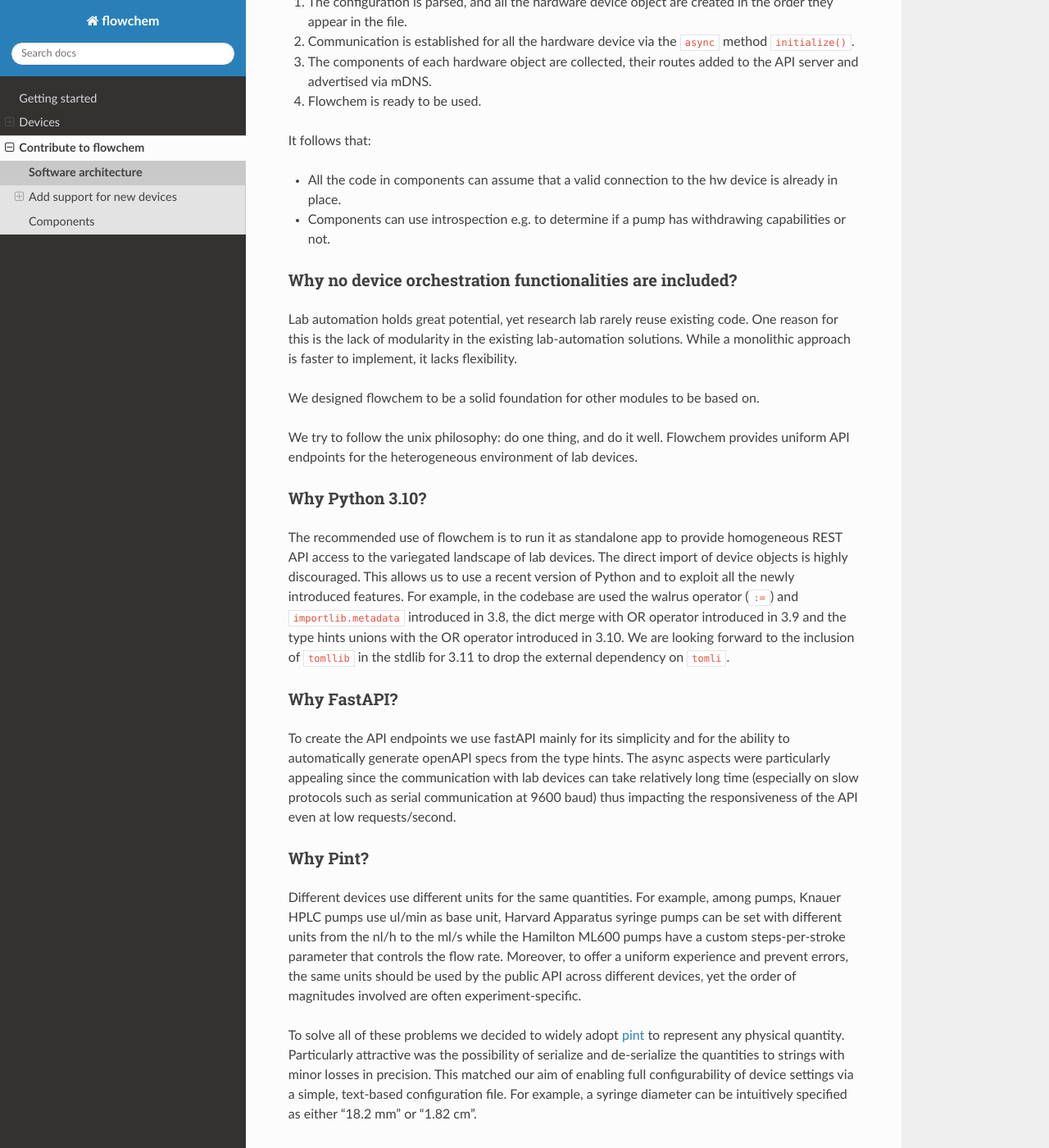
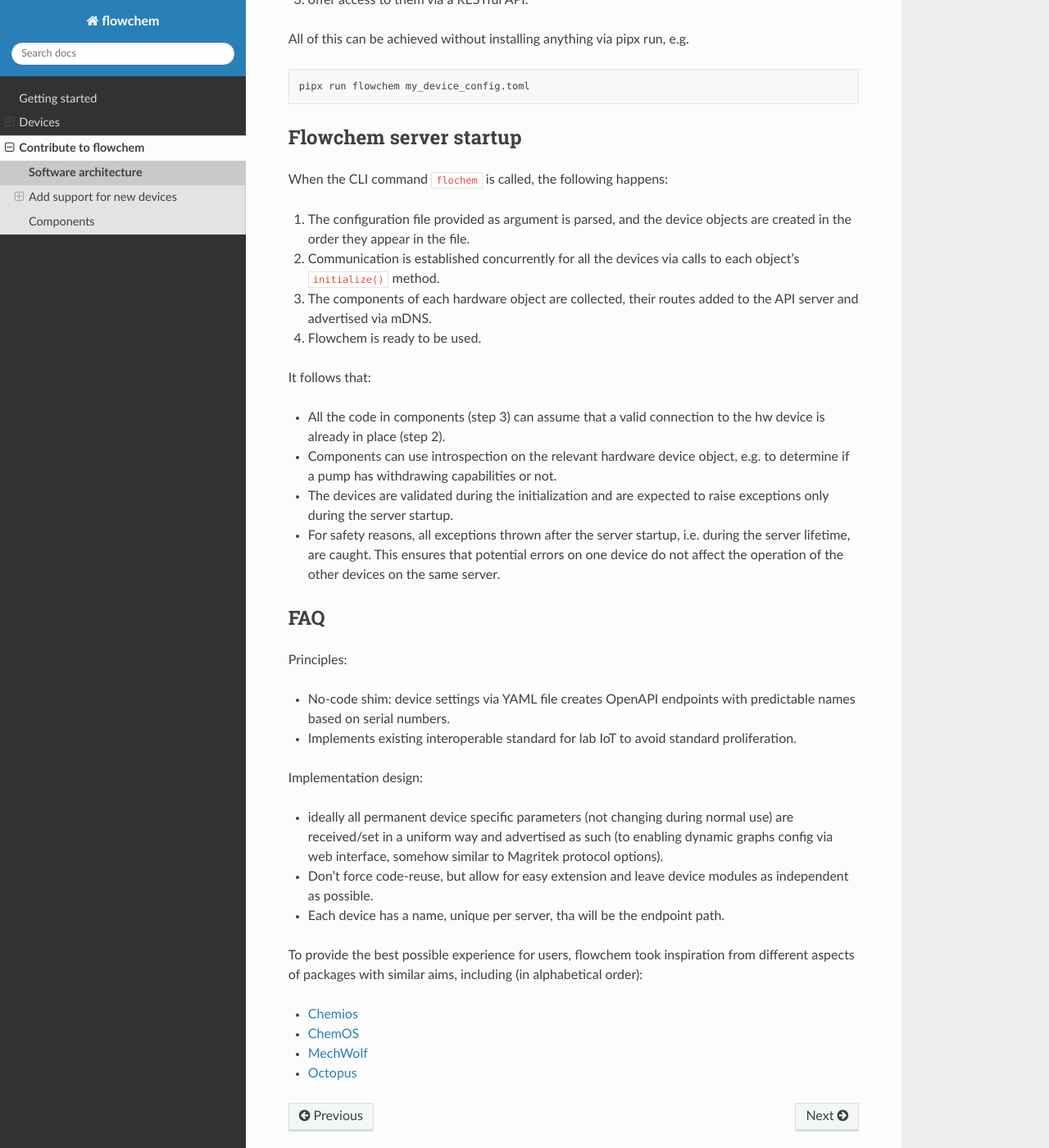
Before and after one commit to cambiegroup/flowchem, a Sphinx documentation site: the page built from docs/contributing/architecture.md, in a window 1280 px wide and 1400 px high, scrolled down 725 px. Shown: the whole window at 82% size. Built offline with Sphinx 7.4.7 and the Read the Docs theme 2.0.0, drawn with Linux system fonts in a browser that asks for light colours; some of the changed text lies outside the part shown.

Commit message:
Docs improvements

````diff
--- a/docs/contributing/architecture.md
+++ b/docs/contributing/architecture.md
@@ -6,84 +6,74 @@ The repository is structured as follows:
 * `examples` - example of use
 * `src` - source code
 * `tests` - test files (pytest)
+We follow the "src-layout", read [this article](https://setuptools.pypa.io/en/latest/userguide/package_discovery.html#src-layout) for more details.
 
-The source code in the `flowchem` packages is organized in:
-* `components` -
-* `devices` -
-* `server` -
-* `utils` -
+Moreover, the source code in the `flowchem` packages is organized in:
+* `components` - the abstract components representing specific device capabilities (e.g. pumping).
+* `devices` - containing the code to control the different devices, sorted by manufacturer
+* `server` - the modules related to configuration parsing and API server initializaiton.
+* `utils` - various helper functions
 
-
-## General
-
-
-### In which order are device initialized
-When `flochem` is called with a configuration file via CLI, the following happens:
-1. The configuration is parsed, and all the hardware device object are created in the order they appear in the file.
-2. Communication is established for all the hardware device via the `async` method `initialize()`.
-3. The components of each hardware object are collected, their routes added to the API server and advertised via mDNS.
-4. Flowchem is ready to be used.
-
-It follows that:
-* All the code in components can assume that a valid connection to the hw device is already in place.
-* Components can use introspection e.g. to determine if a pump has withdrawing capabilities or not.
-
-### Why no device orchestration functionalities are included?
-Lab automation holds great potential, yet research lab rarely reuse existing code.
-One reason for this is the lack of modularity in the existing lab-automation solutions. While a monolithic approach is faster to implement, it lacks flexibility.
-
-We designed flowchem to be a solid foundation for other modules to be based on.
-
-We try to follow the unix philosophy: do one thing, and do it well. Flowchem provides uniform API endpoints for the heterogeneous environment of lab devices.
-
-### Why Python 3.10?
-The recommended use of flowchem is to run it as standalone app to provide homogeneous REST API access to the variegated landscape of lab devices. The direct import of device objects is highly discouraged.
-This allows us to use a recent version of Python and to exploit all the newly introduced features.
-For example, in the codebase are used the walrus operator (`:=`) and `importlib.metadata` introduced in 3.8, the dict merge with OR operator introduced in 3.9 and the type hints unions with the OR operator introduced in 3.10. We are looking forward to the inclusion of `tomllib` in the stdlib for 3.11 to drop the external dependency on `tomli`.
-
-### Why FastAPI?
-To create the API endpoints we use fastAPI mainly for its simplicity and for the ability to automatically generate openAPI specs from the type hints.
-The async aspects were particularly appealing since the communication with lab devices can take relatively long time (especially on slow protocols such as serial communication at 9600 baud) thus impacting the responsiveness of the API even at low requests/second.
-
-### Why Pint?
-Different devices use different units for the same quantities. For example, among pumps, Knauer HPLC pumps use ul/min as base unit, Harvard Apparatus syringe pumps can be set with different units from the nl/h to the ml/s while the Hamilton ML600 pumps have a custom steps-per-stroke parameter that controls the flow rate.
-Moreover, to offer a uniform experience and prevent errors, the same units should be used by the public API across different devices, yet the order of magnitudes involved are often experiment-specific.
-
-To solve all of these problems we decided to widely adopt [pint](https://pint.readthedocs.io/en/stable/) to represent any physical quantity. Particularly attractive was the possibility of serialize and de-serialize the quantities to strings with minor losses in precision. This matched our aim of enabling full configurability of device settings via a simple, text-based configuration file. For example, a syringe diameter can be intuitively specified as either "18.2 mm" or "1.82 cm".
-
-### Repository structure
-We follow the so-called "src-layout" i.e. with the source code in a `src` sub-folder. This increasingly popular trend among the Python ecosystem is to ensure that tox (among others) is using the built version of flowchem and not the local folder shadowing the same namespace. Read [this article](https://setuptools.pypa.io/en/latest/userguide/package_discovery.html#src-layout) for more details.
-
-### CLI application
+## flowchem command
 At its core, flowchem is a command line application that:
 1. parse a configuration file
 2. connects to the lab devices described and
 3. offer access to them via a RESTful API.
 
-All of this could in theory be achieved without installing anything via pipx run, e.g.
+All of this can be achieved without installing anything via pipx run, e.g.
 ```shell
 pipx run flowchem my_device_config.toml
 ```
+
+## Flowchem server startup
+When the CLI command `flochem` is called, the following happens:
+1. The configuration file provided as argument is parsed, and the device objects are created in the order they appear in the file.
+2. Communication is established concurrently for all the devices via calls to each object's `initialize()` method.
+3. The components of each hardware object are collected, their routes added to the API server and advertised via mDNS.
+4. Flowchem is ready to be used.
+
+It follows that:
+* All the code in components (step 3) can assume that a valid connection to the hw device is already in place (step 2).
+* Components can use introspection on the relevant hardware device object, e.g. to determine if a pump has withdrawing
+  capabilities or not.
+* The devices are validated during the initialization and are expected to raise exceptions only during the server startup.
+* For safety reasons, all exceptions thrown after the server startup, i.e. during the server lifetime, are caught.
+  This ensures that potential errors on one device do not affect the operation of the other devices on the same server.
+
+## FAQ
+
+%### Why no device orchestration functionalities are included?
+%Lab automation holds great potential, yet research lab rarely reuse existing code.
+%One reason for this is the lack of modularity in the existing lab-automation solutions. While a monolithic approach is faster to implement, it lacks flexibility.
+%We designed flowchem to be a solid foundation for other modules to be based on.
+%We try to follow the unix philosophy: do one thing, and do it well. Flowchem provides uniform API endpoints for the heterogeneous environment of lab devices.
+
+%### Why Python 3.10?
+%The recommended use of flowchem is to run it as standalone app to provide homogeneous REST API access to the variegated landscape of lab devices. The direct import of device objects is highly discouraged.
+%This allows us to use a recent version of Python and to exploit all the newly introduced features.
+%For example, in the codebase are used the walrus operator (`:=`) and `importlib.metadata` introduced in 3.8, the dict merge with OR operator introduced in 3.9 and the type hints unions with the OR operator introduced in 3.10. We are looking forward to the inclusion of `tomllib` in the stdlib for 3.11 to drop the external dependency on `tomli`.
+
+%### Why FastAPI?
+%To create the API endpoints we use fastAPI mainly for its simplicity and for the ability to automatically generate openAPI specs from the type hints.
+%The async aspects were particularly appealing since the communication with lab devices can take relatively long time (especially on slow protocols such as serial communication at 9600 baud) thus impacting the responsiveness of the API even at low requests/second.
+
+%### Why Pint?
+%Different devices use different units for the same quantities. For example, among pumps, Knauer HPLC pumps use ul/min as base unit, Harvard Apparatus syringe pumps can be set with different units from the nl/h to the ml/s while the Hamilton ML600 pumps have a custom steps-per-stroke parameter that controls the flow rate.
+%Moreover, to offer a uniform experience and prevent errors, the same units should be used by the public API across different devices, yet the order of magnitudes involved are often experiment-specific.
+
+%To solve all of these problems we decided to adopt [pint](https://pint.readthedocs.io/en/stable/) to represent any physical quantity. Particularly attractive was the possibility of serialize and de-serialize the quantities to strings with minor losses in precision. This matched our aim of enabling full configurability of device settings via a simple, text-based configuration file. For example, a syringe diameter can be intuitively specified as either "18.2 mm" or "1.82 cm".
 
 Principles:
 - No-code shim: device settings via YAML file creates OpenAPI endpoints with predictable names based on serial numbers.
 - Implements existing interoperable standard for lab IoT to avoid standard proliferation.
 
 Implementation design:
-- intended use via CLI endpoint, installed via `pipex`.
-- Ideally, failure in one device should not affect the others. (Catch-all error via starlette middleware SO 61596911)
-- to ease debug, add support for auto-reload if settings file is changed. (easy, need to trigger reload on changes, via watchfiles)
-- only connection specific settings are needed. Device-specific are optional on instantiation even if needed for use.
-  - This e.g. a syringe pump might need syringe diameter and volume before use, but those are device specific parameters and not connection specific, so they are not required in flowchem config.
   - ideally all permanent device specific parameters (not changing during normal use) are received/set in a uniform way and advertised as such (to enabling dynamic graphs config via web interface, somehow similar to Magritek protocol options).
 - Don't force code-reuse, but allow for easy extension and leave device modules as independent as possible.
-- Each device module should be accompanied by tests and documentation/examples.
-- Following abstract device ontologies ease abstraction in higher level code.
-- Each device MUST have a name, unique per server, tha will be the endpoint path.  If Non will be generated.
-  - If a unique name can be programmatically used after init (e.g. based on SERIAL_NUMBER), than that will be also advertised in autodiscover name.
-  - This allows dependent libraries to use static names even though they are not yet known at flowchem init.
+- Each device has a name, unique per server, tha will be the endpoint path.
 
-Inspired by many packages with similar aims, including (in alphabetical order):
+To provide the best possible experience for users, flowchem took inspiration from different aspects of packages with
+similar aims, including (in alphabetical order):
 - [Chemios](https://github.com/Chemios/chemios)
 - [ChemOS](https://github.com/aspuru-guzik-group/ChemOS)
 - [MechWolf](https://github.com/MechWolf/MechWolf)
````
Also changed, not shown: docs/contributing/index.md (+5 -5 lines).
